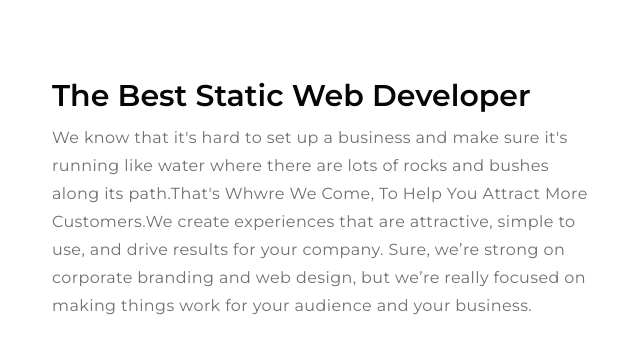
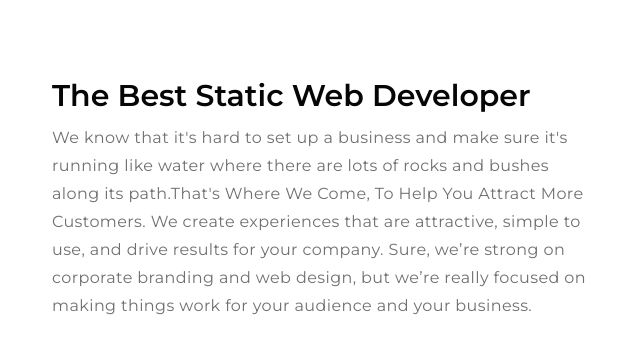
Before and after one commit to ProStack21/ProStack, a plain HTML site: page index.html in a window 1280 px wide. Shown: the part 820-1161 px from the top of the page, 636-1276 px from the left. Drawn offline with nearby package versions, Linux system fonts and the light colour scheme.

Commit message:
Update index.html

```diff
--- a/index.html
+++ b/index.html
@@ -160,7 +160,7 @@ height="0" width="0" style="display:none;visibility:hidden"></iframe></noscript>
                 </div>
                 <div class="col-lg-6 about-right-faq align-self pl-lg-5">
                     <h3 class="title-style">The Best Static Web Developer</h3>
-                    <p class="mt-2">We know that it's hard to set up a business and make sure it's running like water where there are lots of rocks and bushes along its path.That's Whwre We Come, To Help You Attract More Customers.We create experiences that are attractive, simple to use, and drive results for your company. Sure, we’re strong on corporate branding and web design, but we’re really focused on making things work for your audience and your business.
+                    <p class="mt-2">We know that it's hard to set up a business and make sure it's running like water where there are lots of rocks and bushes along its path.That's Where We Come, To Help You Attract More Customers. We create experiences that are attractive, simple to use, and drive results for your company. Sure, we’re strong on corporate branding and web design, but we’re really focused on making things work for your audience and your business.
                     </p>
                     <div class="mt-4 pt-md-2">
                         <div class="about-info-m d-flex">
```
